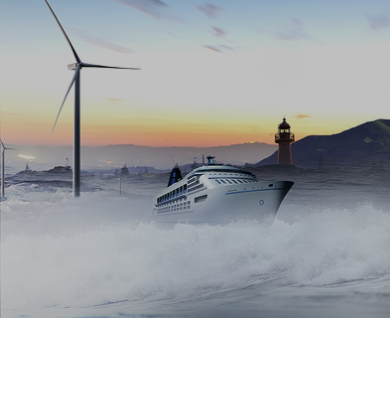
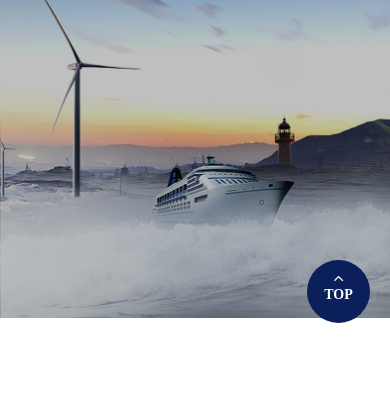
Before and after one commit to gkdbwjd0820/LS_25_11_18, a plain HTML site: page index.html in a window 390 px wide. Shown: the part 370-775 px from the top of the page. Drawn offline with Linux system fonts and the light colour scheme.

Commit message:
스트룰 버튼 만듦

```diff
--- a/css/common.css
+++ b/css/common.css
@@ -0,0 +1,3 @@
+.wrap{
+    position: relative;
+}
--- a/css/style.css
+++ b/css/style.css
@@ -1,5 +1,46 @@
 @import url(reset.css);
 @import url(common.css);
+
+.top_btn{
+  position: fixed;
+  top: 750px;
+  right: 50px;
+  width: 103px;
+  height: 103px;
+  border-radius: 100%;
+  background-color: #0b1f5a;
+  cursor: pointer;
+  z-index: 500;
+}
+
+.top_btn img{
+  width: 30%;
+  margin: 0 auto;
+  padding-top: 15%;
+}
+
+.top_btn h4{
+  text-align: center;
+  font-size: 24px;
+  font-weight: 600;
+  color: white;
+}
+
+@media screen and (max-width: 400px){
+  .top_btn{
+    top: 630px;
+    right: 20px;
+    width: 63px;
+    height: 63px;
+  }
+
+
+  .top_btn h4{
+    font-size: 14px;
+  }
+}
+
+/* header_start */
 
 header {
   width: 100%;
@@ -56,14 +97,13 @@ header {
 
 .menu_wrap a:hover{
   color: #f9292e;
+  transition: 0.5s;
 }
 
 .menu_wrap li:hover .landmark{
   opacity: 1;
+  transition: 0.5s;
 }
-/* .landmark:hover{
-  opacity: 1;
-} */
 
 .mo_header{
   display: none;
--- a/index.html
+++ b/index.html
@@ -19,6 +19,10 @@
   </head>
   <body>
     <div class="wrap">
+      <div class="top_btn">
+        <img src="img/header/flowbite_angle-top-solid.png" alt="">
+        <h4>TOP</h4>
+      </div>
       <header>
         <div class="logo_header">
           <a href="#">
--- a/js/main.js
+++ b/js/main.js
@@ -1,3 +1,8 @@
 $(document).ready(function(){
-
+    $('.top_btn').on('click', function(){
+        $('html,body').animate(
+            {scrollTop: 0},
+            500
+        );
+    });
 });
```
Also changed, not shown: img/header/flowbite_angle-top-solid.png (added).
